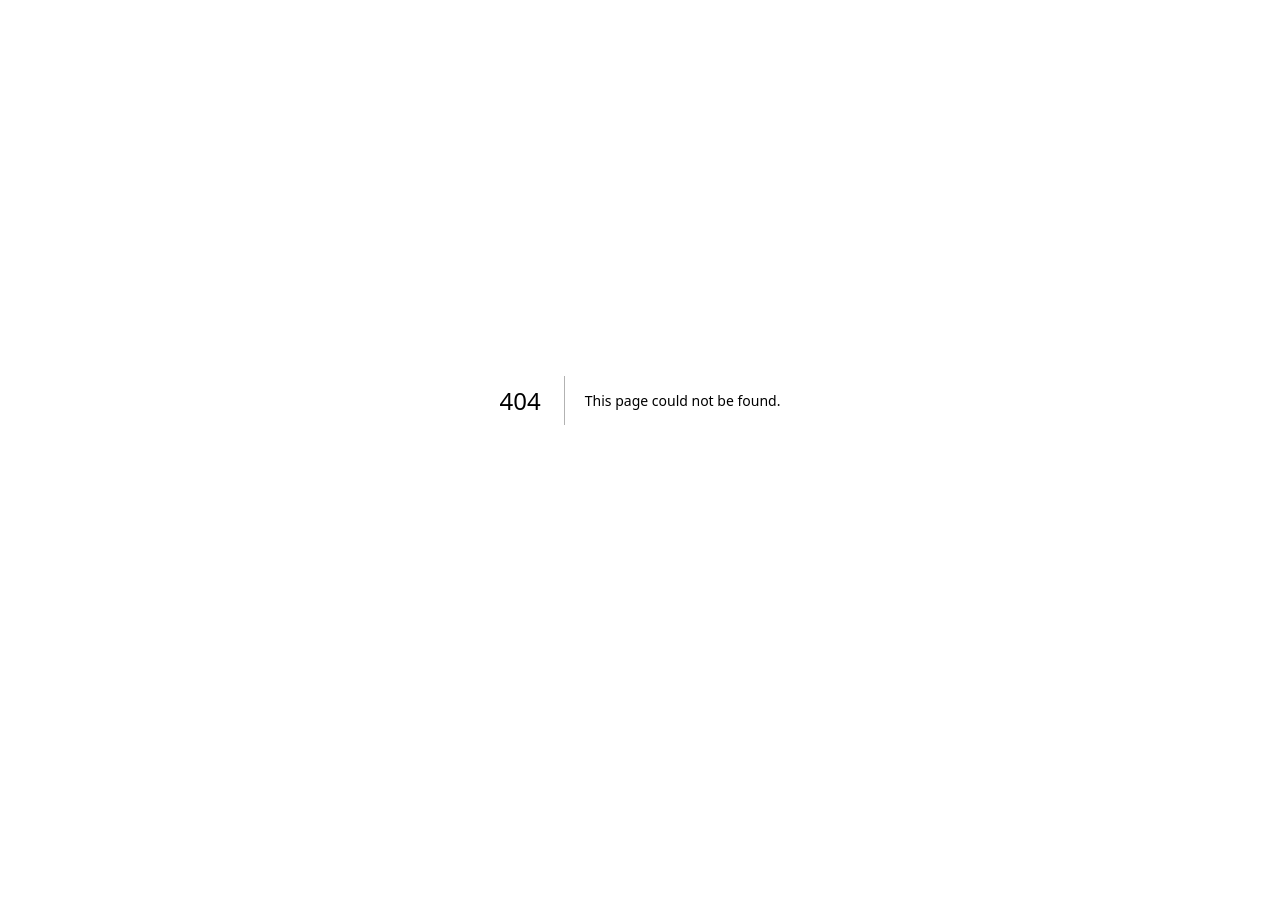
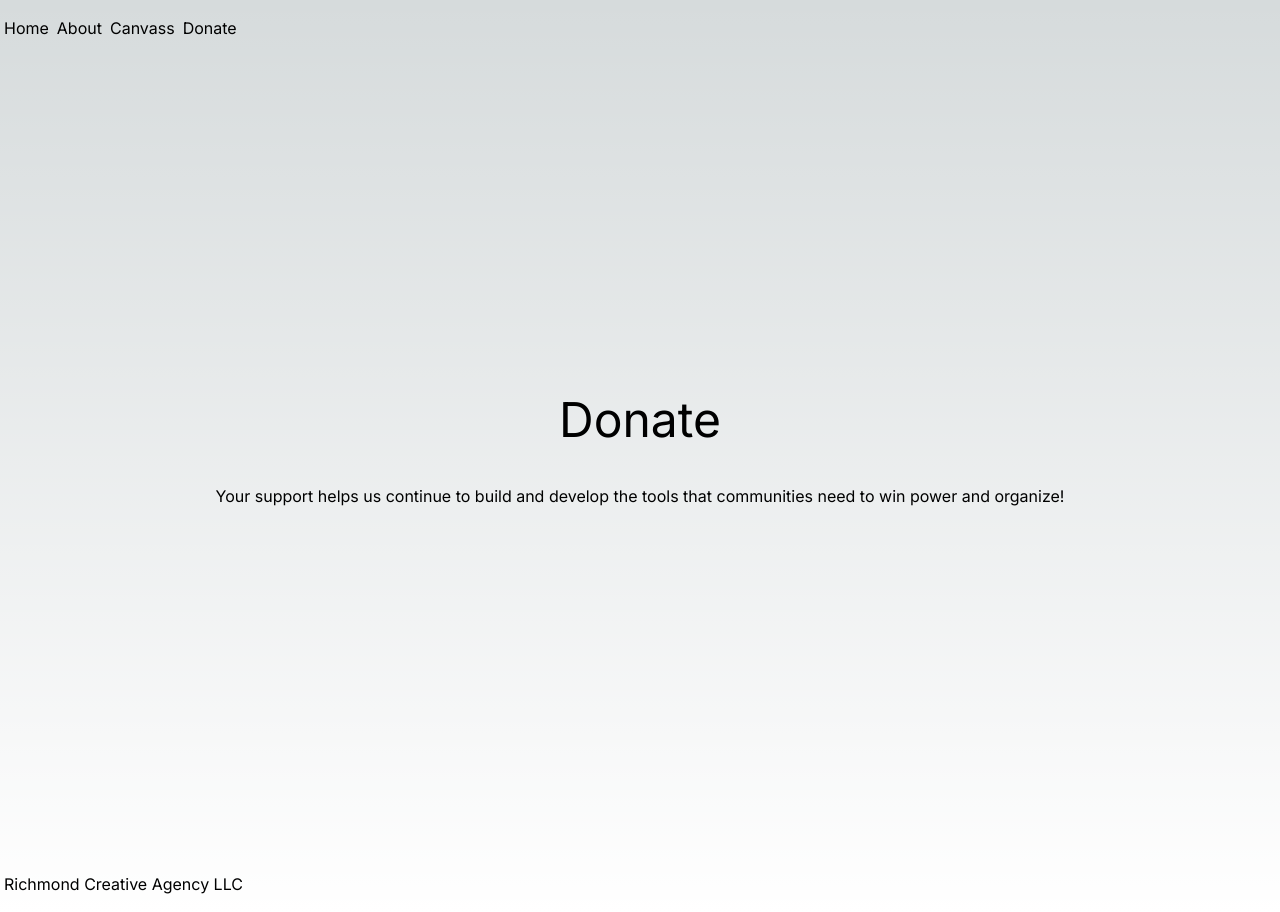
Before and after one commit to Richmond-Creative-Agency/fieldagent, a Next.js app: page /donate in a window 1280 px wide. Before the commit this address had no page. Before the commit the page ends 800 px from the top, so only its background shows below. Built offline with nearby package versions, Linux system fonts and the light colour scheme.

Commit message:
feature: Add Donate Page

```diff
--- /dev/null
+++ b/src/app/donate/page.js
@@ -0,0 +1,24 @@
+import Main from '../ui/components/Main';
+import H1 from '../ui/typography/H1';
+import H2 from '../ui/typography/H2';
+import P from '../ui/typography/P';
+export default function Page() {
+	return (
+		<Main>
+			<H1>Donate</H1>
+			<div className='py-4'>
+				<script async src='https://js.stripe.com/v3/buy-button.js'></script>
+
+				<stripe-buy-button
+					buy-button-id='buy_btn_1OyFKa4GSUdC7n4YtyrrVGhv'
+					publishable-key='pk_live_51OrQDt4GSUdC7n4YIoSZ1fTWG500iGqih3myJ8kvLMIjcSsD281nnswrKFVGeJz9MU4HXuSbmL99jZf9ZBC71rit00tWwWFWk8'
+				></stripe-buy-button>
+			</div>
+
+			<P>
+				Your support helps us continue to build and develop the tools that
+				communities need to win power and organize!
+			</P>
+		</Main>
+	);
+}
--- a/src/app/ui/header/Header.jsx
+++ b/src/app/ui/header/Header.jsx
@@ -1,17 +1,15 @@
-
-import Menu from "../components/Menu";
-import NavButton from "../components/NavButton";
-
+import Menu from '../components/Menu';
+import NavButton from '../components/NavButton';
 
 export default function Header() {
-
-    return(
-        <header className="">
-            <Menu>
-                <NavButton href="/">Home</NavButton>
-                <NavButton href="/about">About</NavButton>
-                <NavButton href="/guide/canvass">Canvass</NavButton>
-            </Menu>
-        </header>
-    )
+	return (
+		<header className=''>
+			<Menu>
+				<NavButton href='/'>Home</NavButton>
+				<NavButton href='/about'>About</NavButton>
+				<NavButton href='/guide/canvass'>Canvass</NavButton>
+				<NavButton href='/donate'>Donate</NavButton>
+			</Menu>
+		</header>
+	);
 }
```
